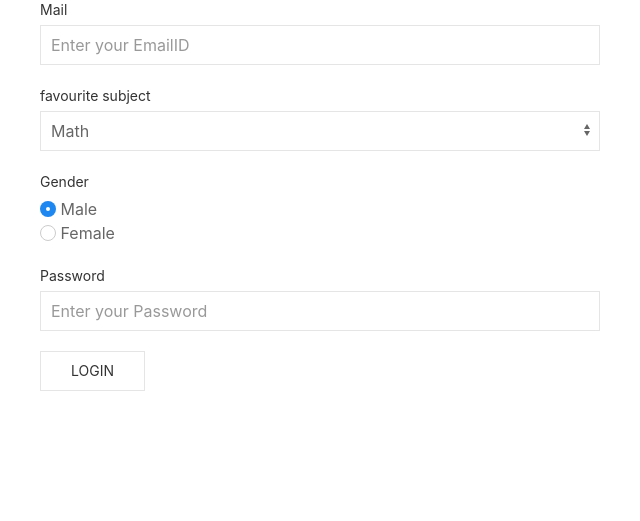
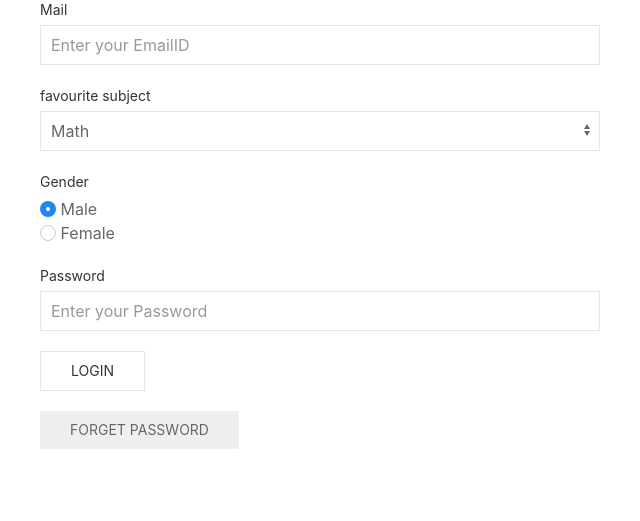
Before and after one commit to hvishnu/PHP-Login-System, a PHP site: page / in a window 1280 px wide. Shown: the part 41-562 px from the top of the page, without its empty margins (0-640 px from the left). Run offline with PHP 8.4, Linux system fonts and the light colour scheme; some libraries are stand-ins or nearby versions.

Commit message:
make login page

```diff
--- a/index.php
+++ b/index.php
@@ -47,8 +47,12 @@
                     <div class="uk-form-controls" >
                         <input class="uk-input"  id="form-stacked-text" required="required"  type="password" placeholder="Enter your Password"  >
                     </div>
+
                 </div>
                 <button class="uk-button uk-button-default">Login</button>
+                <div class="uk-margin">
+                <button class="uk-button   ">Forget Password</button>
+                </div>
             </div>
         </form>
 </body>
```
